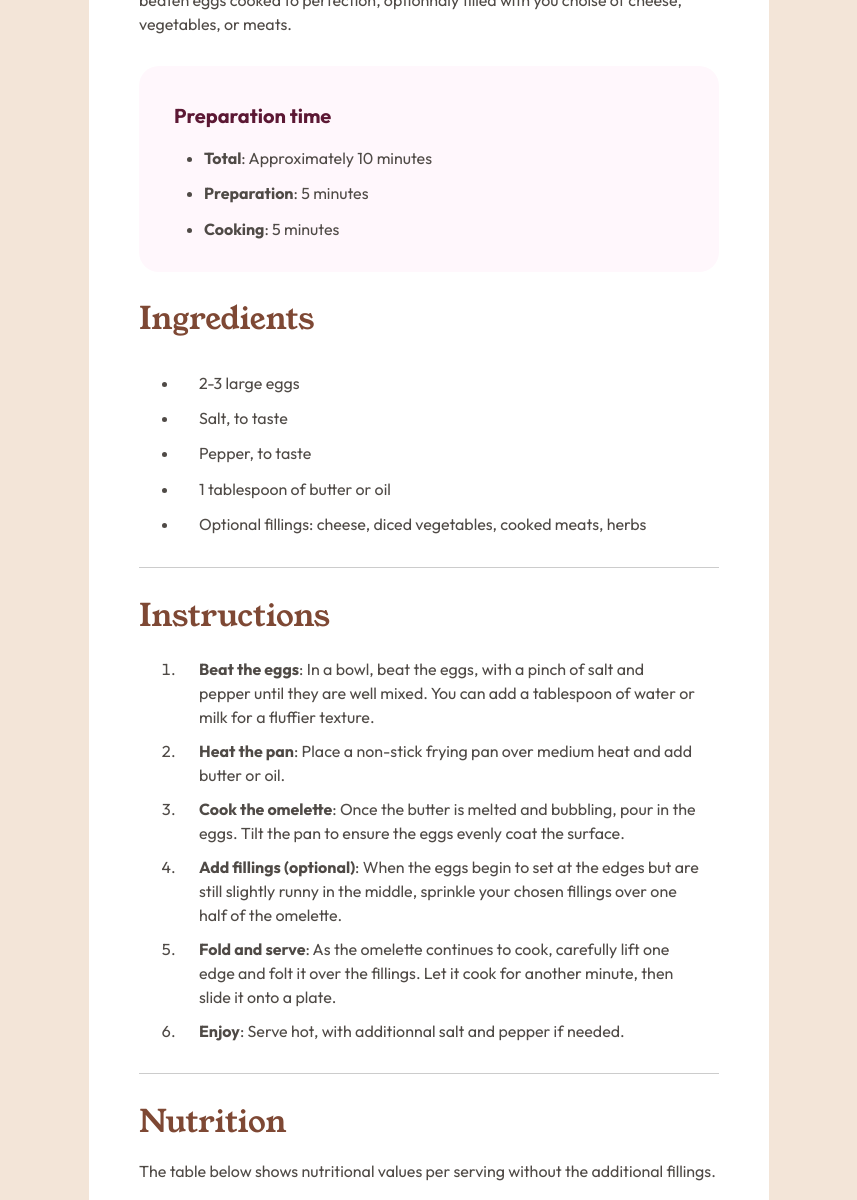
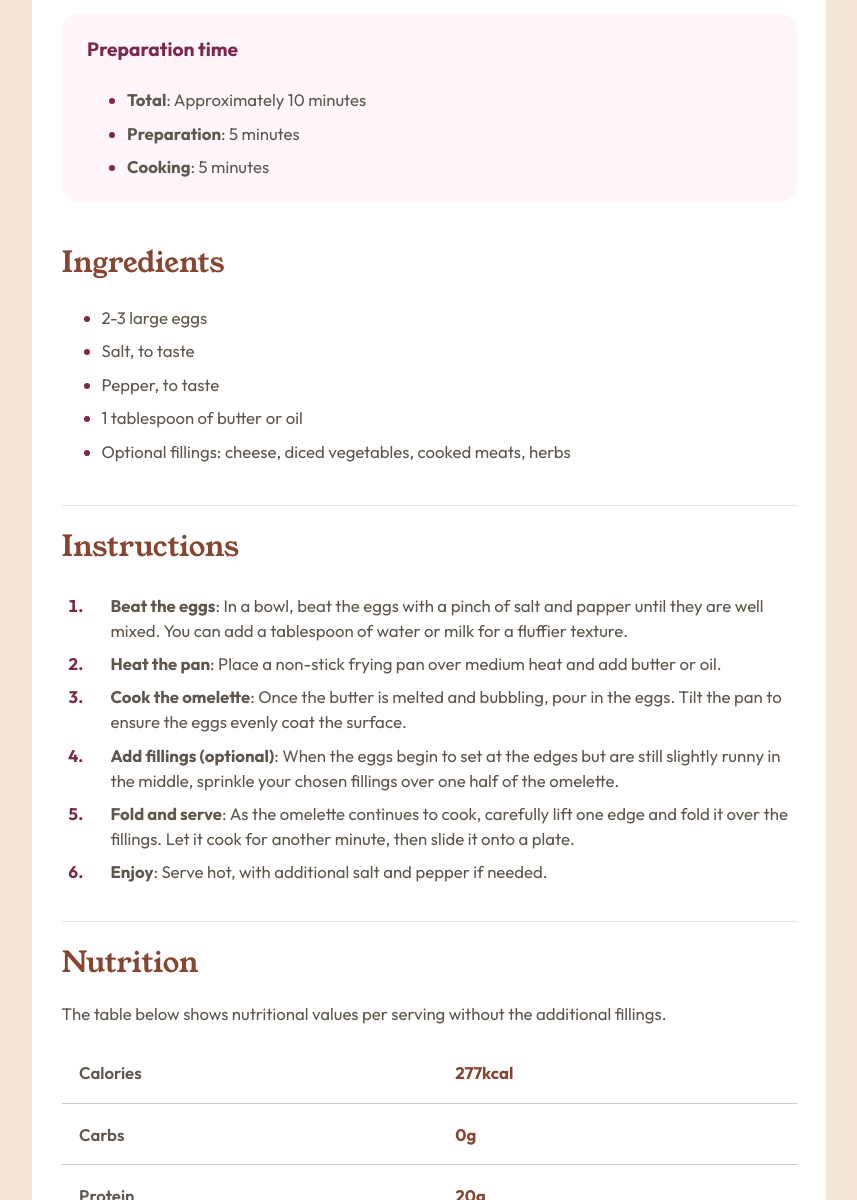
Before and after one commit to Ynotlocin1/Recipe-page, a plain HTML site: page index.html in a window 1280 px wide. Shown: the part 599-1799 px from the top of the page, without its empty margins (211-1068 px from the left). Drawn offline with Linux system fonts and the light colour scheme.

Commit message:
Trying to rebuild from scratch, making it more responsive, and optimizing the code. First use of var and rem units !

```diff
--- a/index.html
+++ b/index.html
@@ -11,16 +11,15 @@
   <title>Frontend Mentor | Recipe page</title>
 </head>
 <body>
-  <section class="all-container">
-    <div>
-      <img src="assets/images/image-omelette.jpeg" alt="Recipe Image" title="Recipe image">
-    </div>
+
+  <article class="recipe-container">
+      <img src="assets/images/image-omelette.jpeg" alt="Simple Omelette Recipe Image" title="Simple Omelette Recipe">
       <section class="presentation-container">
         <h1>Simple Omelette Recipe</h1>
-      <p>An easy and quick dish, perfect for any meal. This classic omelette combines beaten
-        eggs cooked to perfection, optionnaly filled with you choise of cheese, vegetables, or meats.</p>
+        <p>An easy and quick dish, perfect for any meal. This classic omelette combines beaten eggs cooked to perfection, optionally filled with you choise of cheese,
+          vegetables, or meats.</p>
         <div class="preparation-time">
-          <p><strong>Preparation time</strong></p>
+          <h3>Preparation time</h3>
           <ul>
             <li><strong>Total</strong>: Approximately 10 minutes</li>
             <li><strong>Preparation</strong>: 5 minutes</li>
@@ -41,20 +40,22 @@
       </section>
 
       <section class="instructions-container">
-      <h3>Instructions</h3>
+        <h2>Instructions</h2>
         <ol>
-        <li><strong>Beat the eggs</strong>: In a bowl, beat the eggs, with a pinch of salt and pepper until they are well mixed. You can add a tablespoon of water or milk for a fluffier texture.</li>
+          <li><strong>Beat the eggs</strong>: In a bowl, beat the eggs with a pinch of salt and papper until they are well mixed. You can add a tablespoon of water or milk for a
+          fluffier texture.</li>
           <li><strong>Heat the pan</strong>: Place a non-stick frying pan over medium heat and add butter or oil.</li>
           <li><strong>Cook the omelette</strong>: Once the butter is melted and bubbling, pour in the eggs. Tilt the pan to ensure the eggs evenly coat the surface.</li>
-        <li><strong>Add fillings (optional)</strong>: When the eggs begin to set at the edges but are still slightly runny in the middle, sprinkle your chosen fillings over one half of the omelette.</li>
-        <li><strong>Fold and serve</strong>: As the omelette continues to cook, carefully lift one edge and folt it over the fillings. Let it cook for another minute, then slide it onto a plate.</li>
-        <li><strong>Enjoy</strong>: Serve hot, with additionnal salt and pepper if needed.</li>
+          <li><strong>Add fillings (optional)</strong>: When the eggs begin to set at the edges but are still slightly runny in the middle, sprinkle your chosen fillings over
+          one half of the omelette.</li>
+          <li><strong>Fold and serve</strong>: As the omelette continues to cook, carefully lift one edge and fold it over the fillings. Let it cook for another minute, then slide it onto a plate.</li>
+          <li><strong>Enjoy</strong>: Serve hot, with additional salt and pepper if needed.</li>
         </ol>
       </section>
 
       <section class="nutrition-container">
-      <h4>Nutrition</h4>
-      <p>The table below shows nutritional values per serving without the additional fillings.
+        <h2>Nutrition</h2>
+        <p>The table below shows nutritional values per serving without the additional fillings.</p>
         <table>
           <tr>
             <td>Calories</td>
@@ -73,15 +74,7 @@
             <th>22g</th>
           </tr>
         </table>
-      </p>
       </section>
-  </section>
-
-
-
-  <div class="attribution">
-    Challenge by <a href="https://www.frontendmentor.io?ref=challenge" target="_blank">Frontend Mentor</a>.
-    Coded by <a href="#">YnotDW</a>.
-  </div>
+  </article>
 </body>
 </html>
--- a/style.css
+++ b/style.css
@@ -1,171 +1,155 @@
-* {
-    margin: 0;
+:root {
+    --white : hsl(0, 0%, 100%);
+    --rosewhite :hsl(330, 100%, 98%);
+    --eggshell : hsl(30, 54%, 90%);
+    --lightgrey : hsl(30, 18%, 87%);
+    --wengebrown :hsl(30, 10%, 34%);
+    --darkcharcoal :hsl(24, 5%, 18%);
+    --nutmeg : hsl(14, 45%, 36%);
+    --darkraspberry : hsl(332, 51%, 32%);
+
+    /* Setting variables (love it) */
 }
 
 body {
-    background-color:#F3E5D8 ;
+    margin: 0;
     font-family: 'Outfit', sans-serif;
-    font-size: 16px;
-    color: #4F4A46;
+    font-size: 0.965rem;
+    font-weight: 500;
     line-height: 1.5;
-
-}
-.all-container {
-    background-color: rgb(255, 255, 255);
-    margin: 150px 300px 150px 300px;
-    padding: 50px;
-    border-radius: 20px;
+    color: var(--wengebrown);
+    background-color: var(--eggshell);
 
 }
 
-img {
-    width: 100%;
-    height: 100%;
-    object-fit: cover;
-    border-radius: 20px;
-}
-
 section {
-    padding : 13px 0px 13px 0px;
-}
-
-h1, h2, h3, h4 {
-    font-family: 'Young Serif', serif;
-    font-weight: 400;
-    padding: 0px 0px 13px 0px ;
+    padding: 1.2rem 0rem 1.2rem 0rem;
 }
 
 
-h2, h3, h4, th {
-    color: #7E4834;
+.recipe-container {
+
+    max-width: 735px;
+
+    background-color: var(--white);
+    padding: 1.75em;
+    margin: 5rem auto; /* 5rem on top and bottom, auto left and right to center */
+
+    border-radius: 1.25rem;
+
 }
 
-
-h1 {
-    font-size: 44px;
+.all-sections {
+    background-color: aqua;
 }
 
-h2, h3, h4 {
-    font-size: 31px ;
-}
+body img{
+    width: 100%;
+    object-fit: cover;
 
-.presentation-container p {
-
-    padding-bottom: 30px;
-}
-
-.preparation-time {
-
-    padding: 25px;
-    background-color: #FFF7FC;
-    border-radius: 20px;
-}
-
-.preparation-time p {
-
-    color: #5C1834;
-    font-size: 20px;
-    padding: 10px;
 
 
 }
 
-.preparation-time ul, .ingredients-container {
-    line-height: 2.2;
+h1,h2 {
+    font-family: 'Young Serif', serif;
 }
 
-.ingredients-container li {
-    padding: 0px 20px 0px 20px;
+h1 {
+    font-size: 2.2rem;
+    font-weight: 500;
+    line-height: 1;
+    color: var(--darkcharcoal);
+    margin: auto;
 }
+
+h2 {
+    color: var(--nutmeg);
+    font-size: 1.8rem;
+    font-weight: 300;
+    margin: auto;
+}
+
+h3 {
+    color: var(--darkraspberry);
+    font-size: 1.2rem;
+
+}
+ul {
+    line-height: 2;
+}
+
+li::marker
+{
+    color: var(--darkraspberry);
+    font-weight: bold;
+}
+
+.presentation-container p {
+    padding-bottom: 1rem;
+}
+.preparation-time {
+    background-color: var(--rosewhite);
+    padding: 0.1rem 1.6rem 0.1rem 1.6rem;
+    border-radius: 1.1rem;
+}
+
 
 
 .ingredients-container,
 .instructions-container {
-    border-bottom: solid 1px hsl(0, 0%, 0%,0.2);
-
+    border-bottom: solid 1px hsl(0, 0%, 0%,0.1);
 }
 
-.ingredients-container {
-    padding: 0px 0px 25px 0px;
+.instructions-container ol {
+    padding-left: 1.56rem;
 }
 
-
 .instructions-container li {
-    padding: 5px 20px 5px 20px;
-}
-
-
-.instructions-container,
-.nutrition-container {
-    padding: 25px 0px 25px 0px;
-}
-
-.nutrition-container p {
-    padding-bottom: 20px;
+    padding-left: 1.5rem;
+    padding-top: 0.5rem;
 }
 
 table {
+    border-collapse: collapse;
     width: 100%;
-    border-collapse: collapse;
+}
 
+td, th {
+    padding: 1.2rem;
+    text-align: left;
+}
+td {
+    font-weight: 600;
+}
+th {
+    color: var(--nutmeg);
 }
 
 tr {
     border-bottom: 1px solid hsl(0, 0%, 0%,0.2);
-
+}
+tr:last-child {
+    border-bottom: none;
 }
 
-th {
-
-    text-align: left;
-}
-
-td {
-}
-
-th,td {
-    padding: 15px 0px 15px 20px;
-}
+@media screen and (min-width : 375px) {
 
 
 
-@media screen and (max-width : 375px) {
-    .all-container {
-
-        margin:0;
-        padding: 25px;
-
-    }
-    h1 {
-        font-size: 30px;
-    }
-    h2, h3, h4 {
-        font-size: 25px ;
+    body {
+        font-size: 1.05rem;
     }
 
-    body {
-
-        font-size: 14px;
-    }
-
-    img {
-        border-radius: 0px;
-
-
-    }
-
-    .alltxt-container {
-        padding: 15px;
+    body img{
+    border-radius: 15px;
     }
 
     h1 {
-        line-height: 1.2;
+        font-size: 2.65rem;
     }
 
-    .preparation-time ul, .ingredients-container {
-        line-height: 1.95;
+    td, th {
+    padding: 1.1rem;
     }
-
-
-
 }
```
Also changed, not shown: design/mobile-design.jpg. Lines whose indentation alone changed are shown as unchanged.
